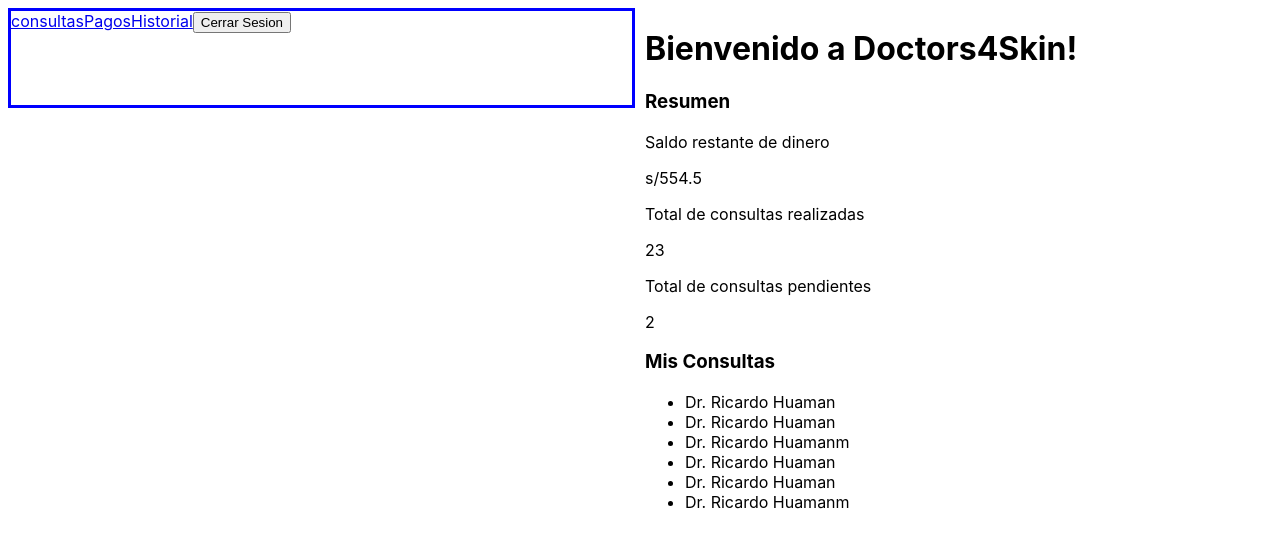
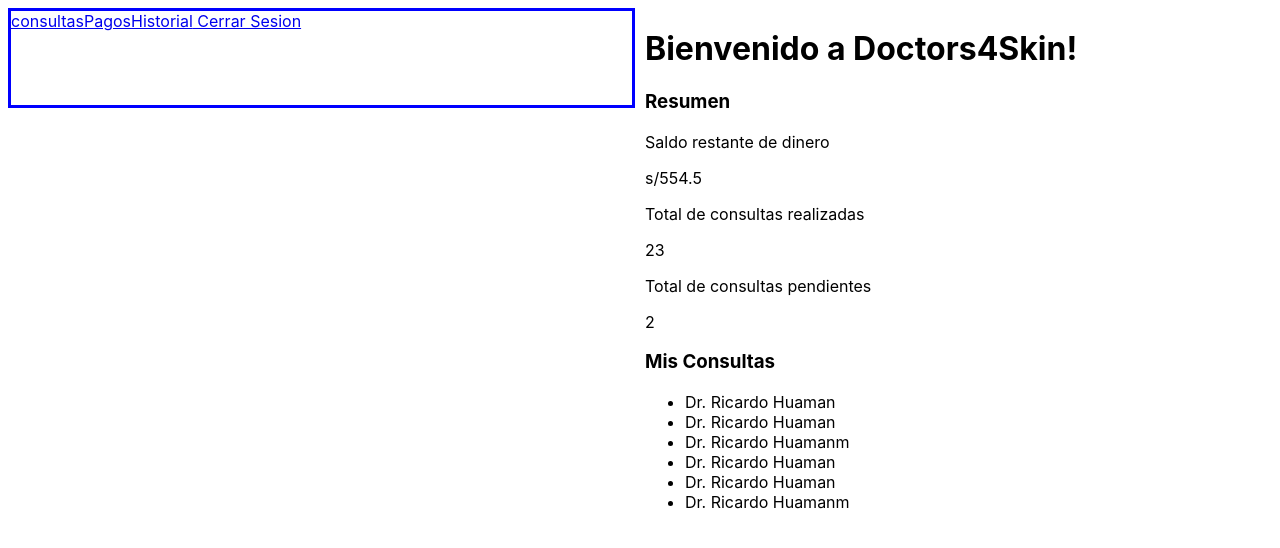
Before and after one commit to Doctors4Skin/Aplicacion, a Vue app: page /#/doctors/1 in a window 1280 px wide. Shown: the top 548 px of the page. Built offline with nearby package versions, Linux system fonts and the light colour scheme; data requests are answered from the project's data file.

Commit message:
Home by Omar

```diff
--- a/src/pages/Doctor/Home.vue
+++ b/src/pages/Doctor/Home.vue
@@ -13,8 +13,8 @@
 
 
 
-
-                     <button type="button"   class="btn text-danger mt-10 pt-10">Cerrar Sesion</button>
+                     <router-link tag="button" class="btn text-danger mt-10 pt-10" :to="{name: 'loggin'}"> Cerrar Sesion</router-link>
+                     <!-- <button type="button"   class="btn text-danger mt-10 pt-10">Cerrar Sesion</button> -->
 
 
                  </div>
```
